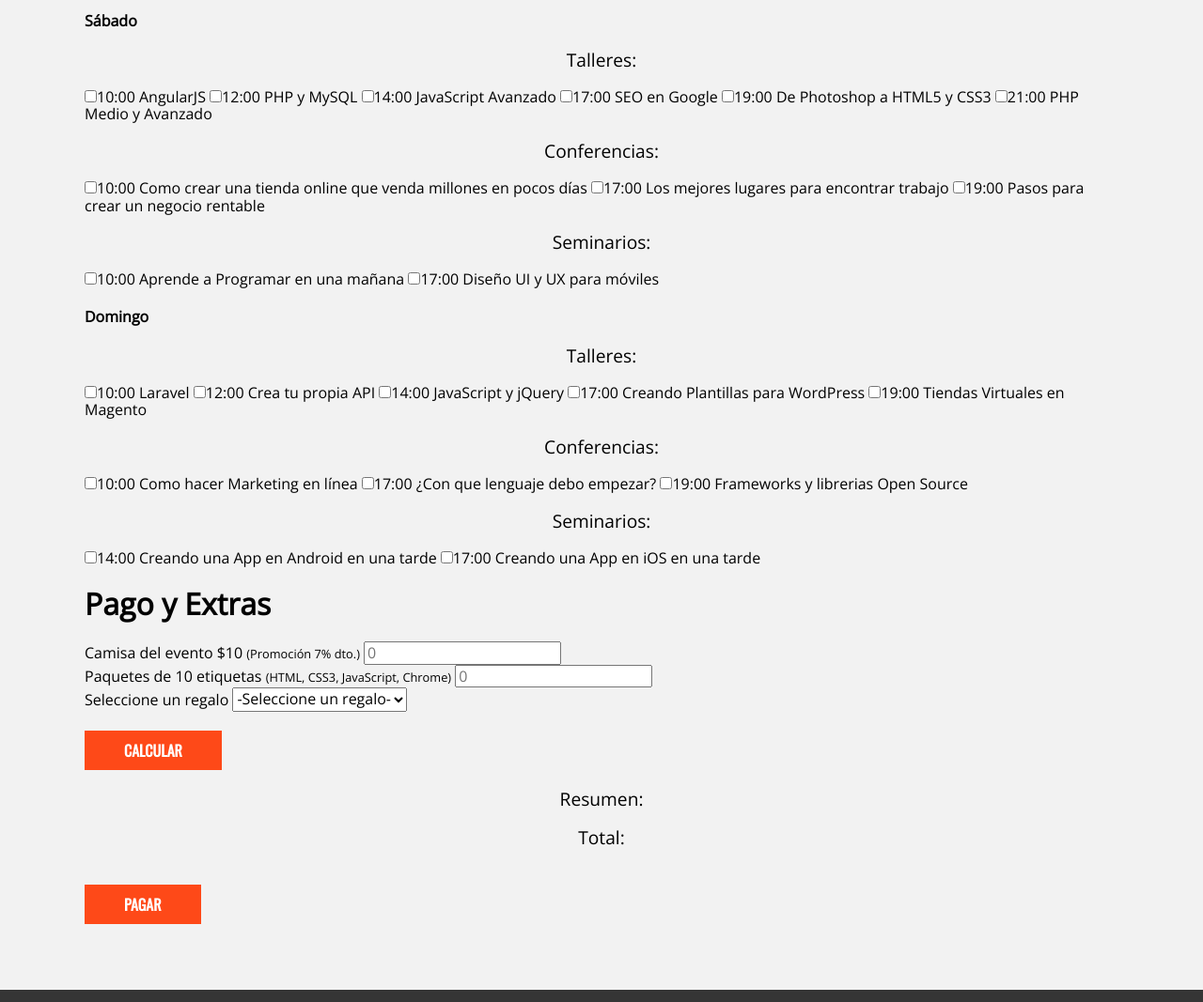
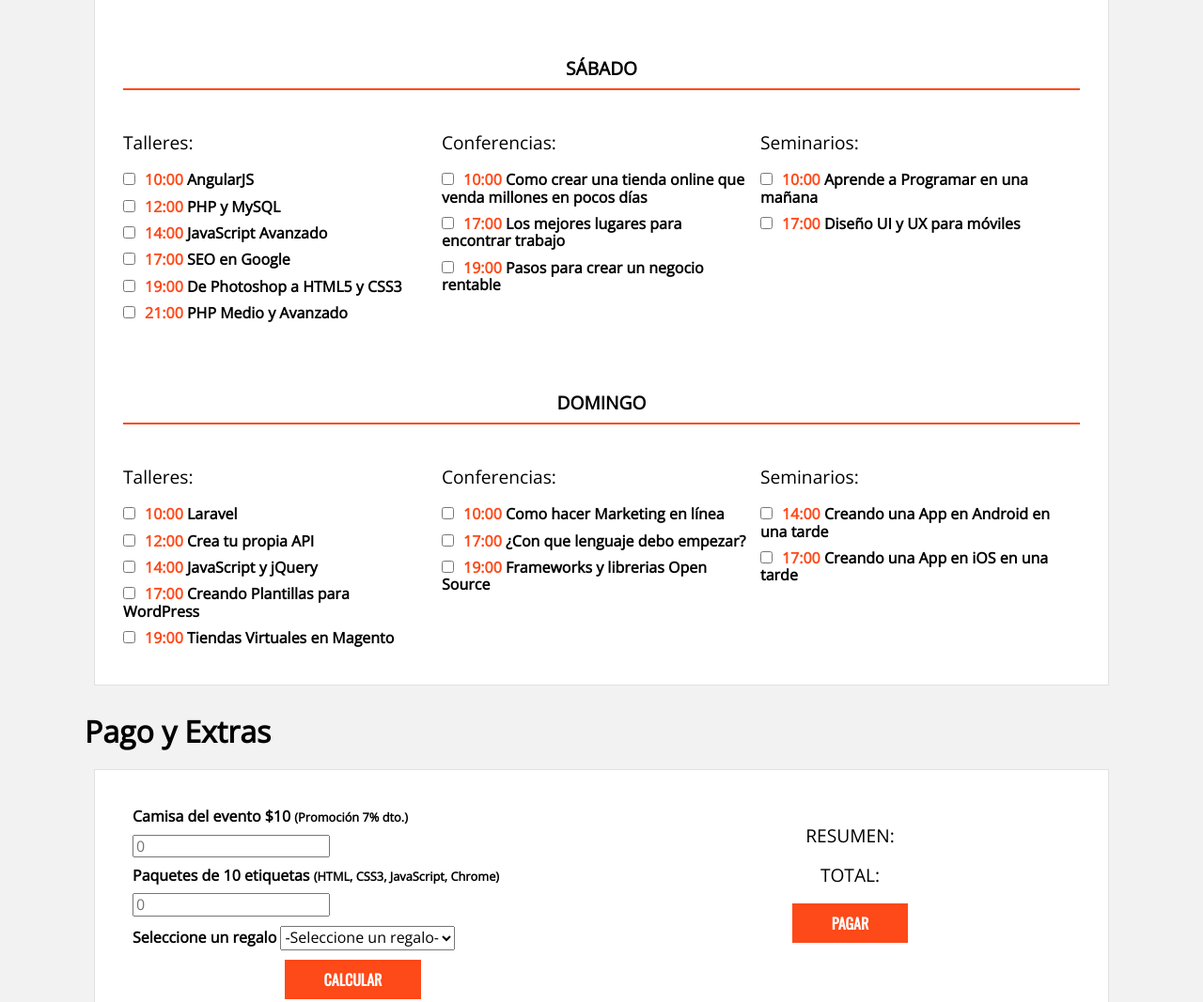
Before and after one commit to JPZCode/SitioConferencias, a plain HTML site: page registro.html in a window 1280 px wide. Shown: the part 2040-3107 px from the top of the page at 94% size. Drawn offline with nearby package versions, Linux system fonts and the light colour scheme.

Commit message:
EndingCSSregistro

```diff
--- a/css/main.css
+++ b/css/main.css
@@ -620,6 +620,105 @@ p.copyright {
     text-align: center;
 }
 
+/*** Interna ***/
+/* Registro */
+
+form.registro h3 {
+    text-align: center;
+    text-transform: uppercase;
+    margin: 20px 0 0 0;
+}
+form.registro label {
+    margin-bottom: 5px;
+    font-weight: bold;
+}
+h4 {
+    text-align: center;
+    text-transform: uppercase;
+    border-bottom: 2px solid #fe4918;
+    padding-bottom: 10px;
+    font-size: 1.2em;
+}
+div.caja {
+    background-color: white;
+    border: 1px solid #e1e1e1;
+    padding: 10px;
+    margin: 10px;
+}
+div.campo {
+    padding: 20px;
+}
+
+@media only screen and (min-width:768px) {
+    div.campo {
+        float: left;
+        width: 33.3%;
+    }
+}
+div.paquetes .tabla-precio:hover {
+    transform: none;
+    box-shadow: none;
+}
+div.paquetes .tabla-precio input {
+    clear: both;
+    width: 100px;
+    margin: 10px auto 0 auto;
+    display: block;
+}
+.contenido-dia {
+    padding: 20px;
+    /* display: none; */
+
+}
+@media only screen and (min-width:768px) {
+    .contenido-dia > div {
+        float: left;
+        width: 33.3%;
+        padding-right: 15px;
+    }
+}
+.contenido-dia > div p{
+    text-align: left;
+}
+.contenido-dia > div label {
+    display: block;
+    margin-bottom: 10px;
+}
+.contenido-dia > div input {
+    margin-right: 10px;
+}
+.contenido-dia > div label time {
+    color: #fe4918;
+}
+
+/* Resumen Registro*/
+.resumen p {
+    font-size: 1.2em;
+    text-transform: uppercase;
+}
+.resumen .extras {
+    float: left;
+    width: 50%;
+    padding: 30px;
+}
+.extras .orden{
+    text-align: left;
+    margin-bottom: 10px;
+}
+.extras .orden input {
+    margin: 10px 0 0 0;
+}
+.resumen .total {
+    float: right;
+    width: 50%;
+    padding: 30px;
+}
+.resumen input {
+    display: block;
+    margin: 10px auto;
+}
+
+
 
 
 
```
